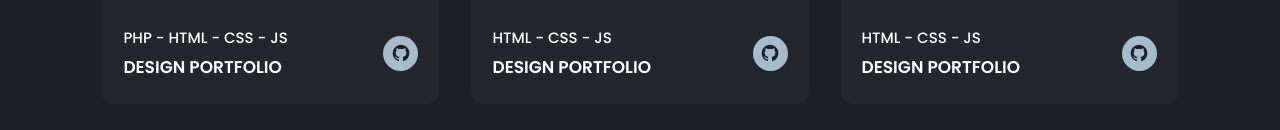
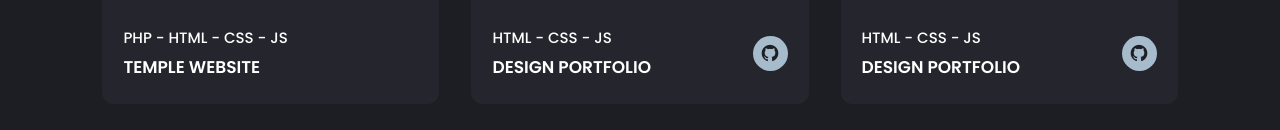
Before and after one commit to Jk-on-web/jk-on-web.github.io, a plain HTML site: page index.html in a window 1280 px wide. Shown: the part 1957-2087 px from the top of the page. Drawn offline with nearby package versions, Linux system fonts and the light colour scheme.

Commit message:
Update index.html

```diff
--- a/index.html
+++ b/index.html
@@ -96,14 +96,14 @@
                 Being a part of ETHIHAX allows me to collaborate with like-minded individuals, share knowledge, and contribute to projects that align with my passion for technology.</p>
         </div>
         <div class="work-content">   <div class="row">
-              <a href=""> <img src="proj.png" alt="" class="img2"> </a>
+              <a href="https://valiyaveetiltemple.rf.gd/"> <img src="proj.png" alt="" class="img2"> </a>
                 <div class="main-row">
                     <div class="row-text">
                         <h5>PHP - HTML - CSS - JS</h5>
-                        <h4>DESIGN PORTFOLIO</h4>
+                        <h4>TEMPLE WEBSITE</h4>
                     </div>
                     <div class="row-icon">
-                        <i class="ri-github-fill"></i>
+
                     </div>
                 </div>
             </div>
```
